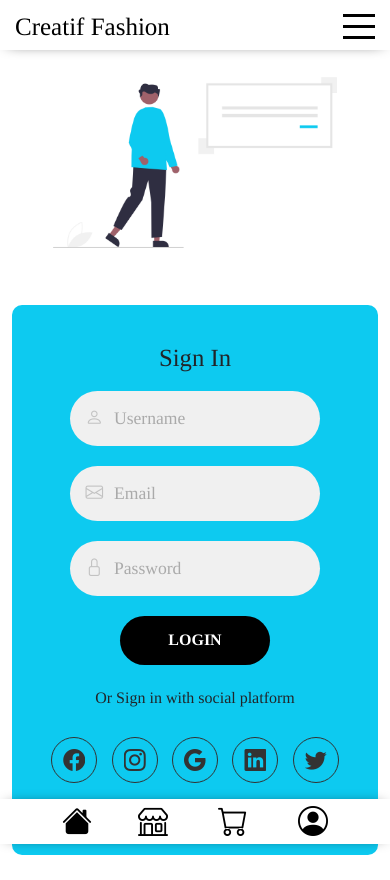
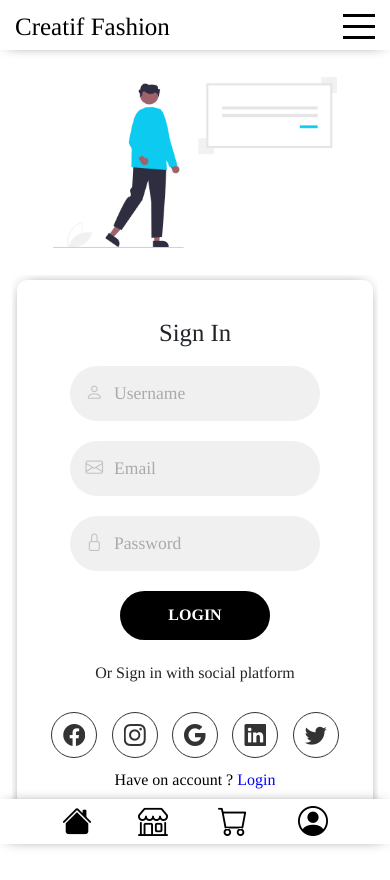
Before and after one commit to Chndrafajar/react-Ecommerce.github.io, a React (Create React App) app: page /registrasi in a window 390 px wide. Before the commit the page ends 855 px from the top, so only its background shows below. Built offline with nearby package versions, Linux system fonts and the light colour scheme.

Commit message:
update-bug 1.52

```diff
--- a/src/components/Pages/Registrasi/registrasi.css
+++ b/src/components/Pages/Registrasi/registrasi.css
@@ -15,10 +15,13 @@
   align-items: center;
   justify-content: center;
   flex-direction: column;
-  background-color: #0dcaf0;
+  box-shadow: 0px 0px 15px -8px black;
   border-radius: 10px;
   height: 550px;
   margin-top: 30px;
+  padding: 10px;
+  width: 600px;
+  margin-left: 20px;
 }
 
 @media (max-width: 982px) {
@@ -27,5 +30,8 @@
   }
   .signup form {
     width: auto;
+    margin-left: 0;
+    margin: 5px;
+    margin-bottom: 50px;
   }
 }
--- a/src/components/Pages/SignIn/signin.css
+++ b/src/components/Pages/SignIn/signin.css
@@ -16,11 +16,12 @@
   align-items: center;
   justify-content: center;
   flex-direction: column;
-  background-color: #0dcaf0;
+  box-shadow: 0px 0px 15px -8px black;
   border-radius: 20px;
   height: 450px;
   width: 500px;
-  margin-left: 50px;
+
+  margin: 20px;
 }
 
 .signin-signup form h2 {
@@ -113,14 +114,14 @@
 }
 
 .IconSocial span:hover {
-  color: white;
-  border-color: white;
+  color: blue;
+  border-color: blue;
 }
 
 .InputText {
   margin-top: 10px;
   font-size: 1rem;
-  color: white;
+  color: black;
 }
 
 .InputText span {
@@ -144,5 +145,8 @@
   .signin-signup form {
     margin-left: 0;
     width: auto;
+    margin-left: 20px;
+    margin: 5px;
+    margin-bottom: 50px;
   }
 }
```
